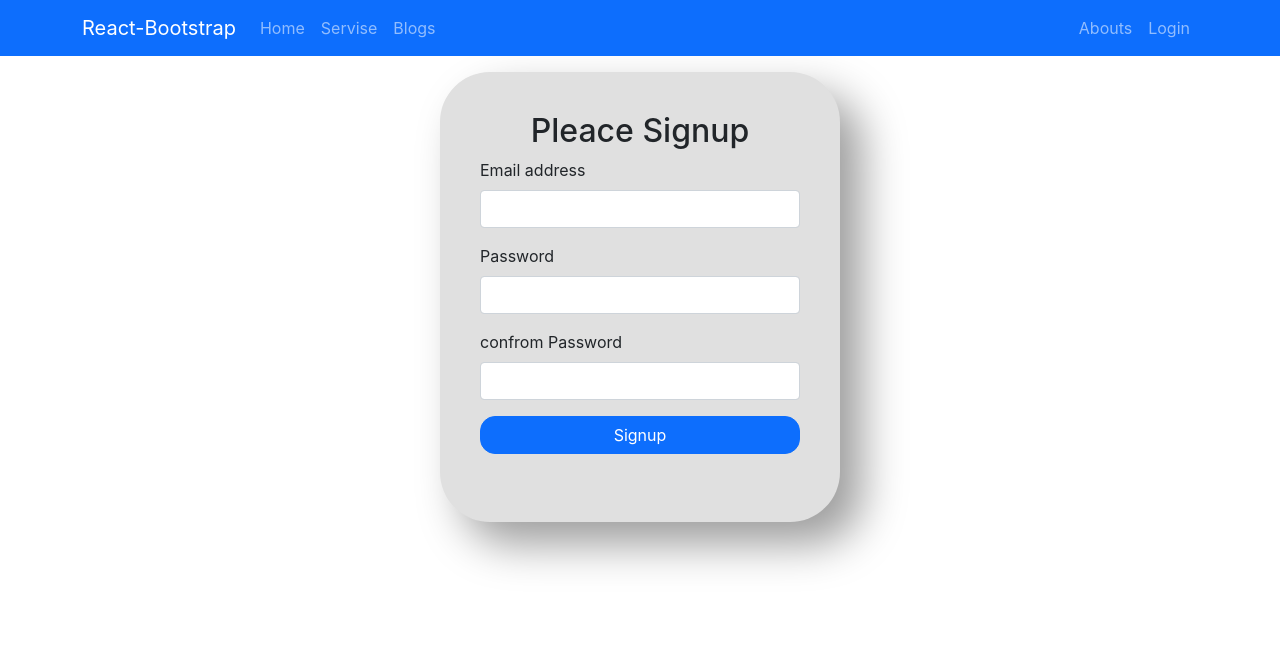
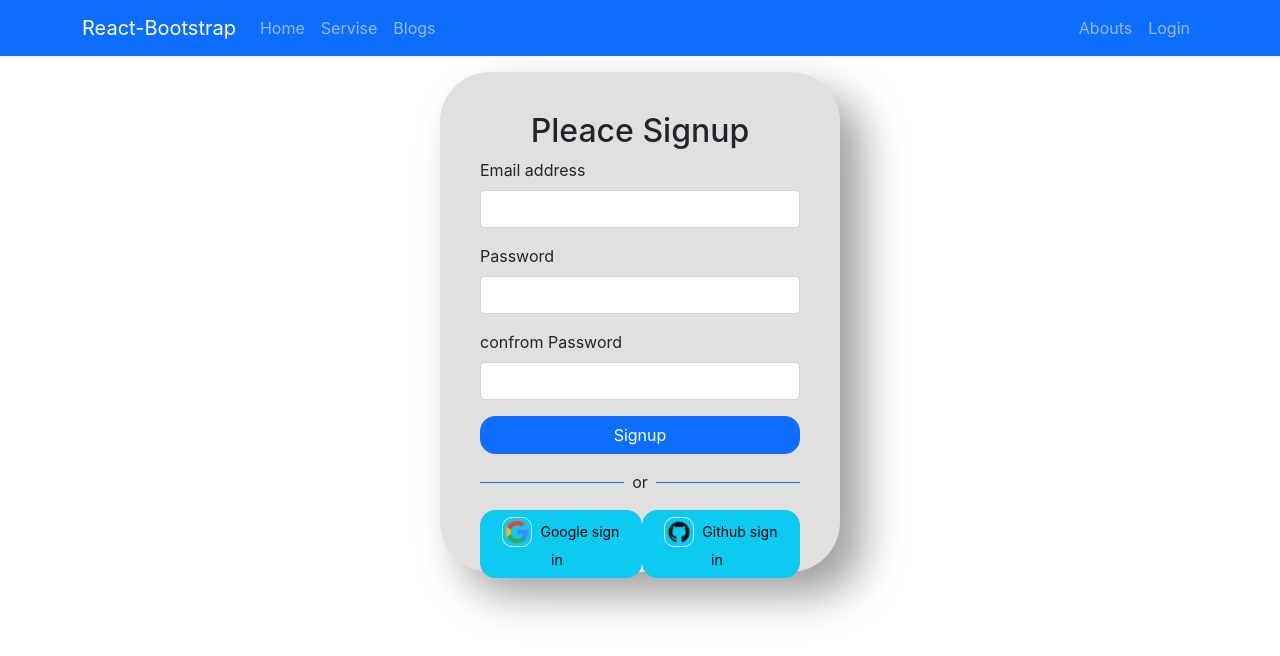
Before and after one commit to RiyadMia/Acinment-10, a React (Create React App) app: page /signup in a window 1280 px wide. Shown: the top 656 px of the page. Built offline with nearby package versions, Linux system fonts and the light colour scheme; no server answers.

Commit message:
somting add

```diff
--- a/src/component/Login&Sign up/Login/Login.css
+++ b/src/component/Login&Sign up/Login/Login.css
@@ -1,7 +1,7 @@
 .style{
     width: 400px;
     padding: 40px;
-    height: 450px;
+    height: 500px;
     border-radius: 50px;
     background: #e0e0e0;
     box-shadow:  22px 22px 44px #9d9d9d,
--- a/src/component/Login&Sign up/Signup/Signup.js
+++ b/src/component/Login&Sign up/Signup/Signup.js
@@ -9,6 +9,7 @@ import { ToastContainer, toast } from "react-toastify";
 import "react-toastify/dist/ReactToastify.css";
 
 import { Link, useLocation, useNavigate } from "react-router-dom";
+import SocailLogin from "../../../Home/SocailLogin/SocilLogin";
 const Signup = () => {
   const [userInfo, setUserInfo] = useState({
     email: "",
@@ -121,6 +122,7 @@ const Signup = () => {
           Signup
         </button>
       </form>
+      <SocailLogin></SocailLogin>
       <ToastContainer />
     </div>
   );
```
